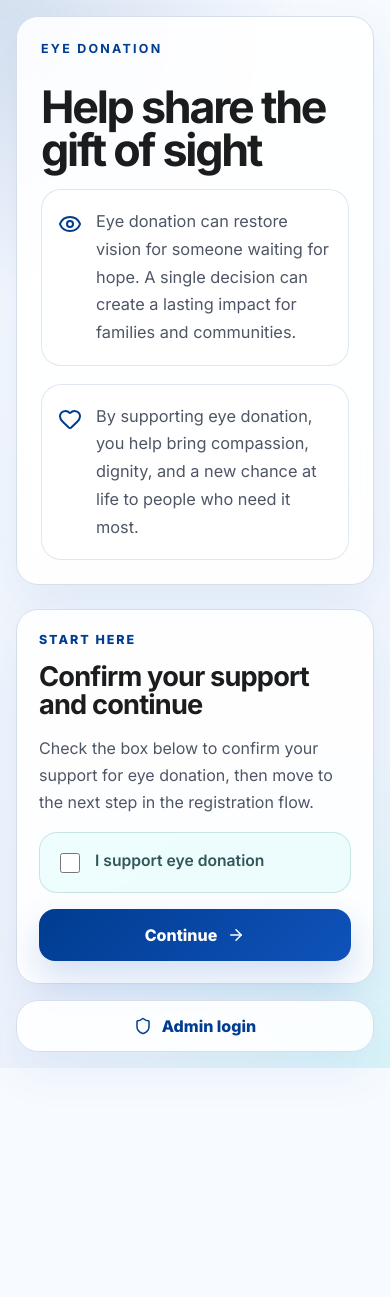
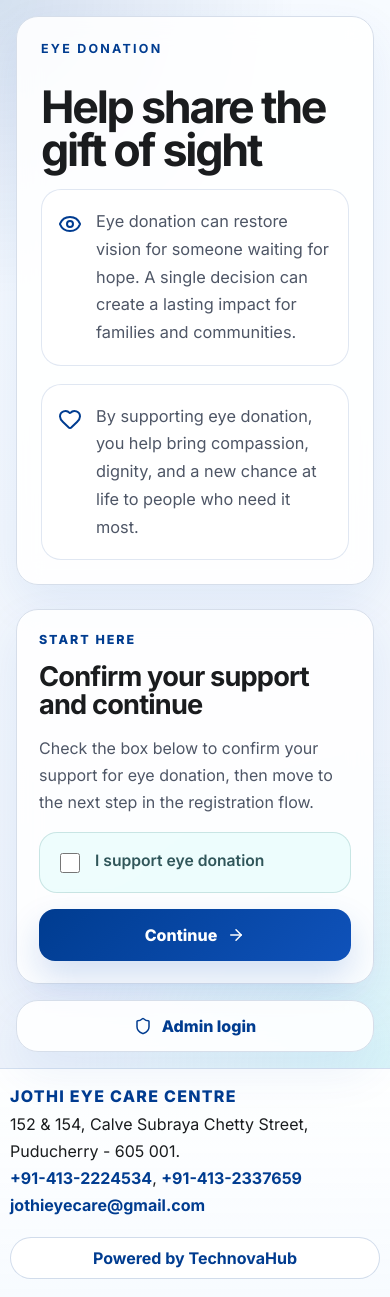
Before and after one commit to technovahub2025/eyedonorfrontend, a React (Create React App) app: page / in a window 390 px wide. Before the commit the page ends 1068 px from the top, so only its background shows below. Built offline with nearby package versions, Linux system fonts and the light colour scheme; no server answers; a web font is replaced by a local one.

Commit message:
Refactor App component: integrate CSS styles, update footer structure, and enhance layout for better responsiveness

```diff
--- a/src/App.css
+++ b/src/App.css
@@ -1,38 +1,80 @@
-.App {
-  text-align: center;
-}
-
-.App-logo {
-  height: 40vmin;
-  pointer-events: none;
-}
-
-@media (prefers-reduced-motion: no-preference) {
-  .App-logo {
-    animation: App-logo-spin infinite 20s linear;
-  }
-}
-
-.App-header {
-  background-color: #282c34;
+.app-shell {
   min-height: 100vh;
   display: flex;
   flex-direction: column;
-  align-items: center;
-  justify-content: center;
-  font-size: calc(10px + 2vmin);
-  color: white;
+  background: #f7fbff;
 }
 
-.App-link {
-  color: #61dafb;
+.app-shell__content {
+  flex: 1 0 auto;
 }
 
-@keyframes App-logo-spin {
-  from {
-    transform: rotate(0deg);
+.app-footer {
+  flex-shrink: 0;
+  border-top: 1px solid rgba(0, 60, 144, 0.14);
+  background: linear-gradient(180deg, rgba(255, 255, 255, 0.92), rgba(247, 251, 255, 0.98));
+  color: #1a1c1e;
+}
+
+.app-footer__inner {
+  width: min(1200px, calc(100% - 32px));
+  margin: 0 auto;
+  padding: 18px 0 22px;
+  display: flex;
+  align-items: center;
+  justify-content: space-between;
+  gap: 20px;
+  flex-wrap: wrap;
+}
+
+.app-footer__center {
+  display: grid;
+  gap: 4px;
+  line-height: 1.45;
+}
+
+.app-footer__title {
+  margin: 0 0 4px;
+  font-weight: 800;
+  letter-spacing: 0.08em;
+  text-transform: uppercase;
+  color: #003c90;
+}
+
+.app-footer__center p {
+  margin: 0;
+}
+
+.app-footer__center a,
+.app-footer__powered {
+  color: #003c90;
+  text-decoration: none;
+  font-weight: 700;
+}
+
+.app-footer__center a:hover,
+.app-footer__powered:hover {
+  text-decoration: underline;
+}
+
+.app-footer__powered {
+  display: inline-flex;
+  align-items: center;
+  gap: 8px;
+  border: 1px solid rgba(0, 60, 144, 0.18);
+  border-radius: 999px;
+  padding: 10px 14px;
+  background: rgba(255, 255, 255, 0.88);
+}
+
+@media (max-width: 640px) {
+  .app-footer__inner {
+    width: min(100% - 20px, 1200px);
+    padding: 16px 0 18px;
   }
-  to {
-    transform: rotate(360deg);
+
+  .app-footer__powered {
+    width: 100%;
+    justify-content: center;
   }
 }
--- a/src/App.js
+++ b/src/App.js
@@ -6,6 +6,7 @@ import TermsPage from './pages/TermsPage';
 import ThankYouPage from './pages/ThankYouPage';
 import UserLoginPage from './pages/UserLoginPage';
 import UserDashboardPage from './pages/UserDashboardPage';
+import './App.css';
 
 const pages = {
   'role-select': RoleSelectPage,
@@ -80,6 +81,7 @@ function App() {
       {activePage !== 'role-select' ? (
         <AppNavigator activePage={activePage} activeRole={activeRole} onNavigate={navigate} />
       ) : null}
+      <main className="app-shell__content">
         <PageComponent
           userToken={userToken}
           onRoleSelect={handleRoleSelect}
@@ -95,6 +97,32 @@ function App() {
           onAdminTokenChange={setAdminToken}
           onLoginSuccess={handleUserLoginSuccess}
         />
+      </main>
+      <footer className="app-footer">
+        <div className="app-footer__inner">
+          <div className="app-footer__center">
+            <p className="app-footer__title">JOTHI EYE CARE CENTRE</p>
+            <p>152 &amp; 154, Calve Subraya Chetty Street,</p>
+            <p>Puducherry - 605 001.</p>
+            <p>
+              <a href="tel:+914132224534">+91-413-2224534</a>,{' '}
+              <a href="tel:+914132337659">+91-413-2337659</a>
+            </p>
+            <p>
+              <a href="mailto:jothieyecare@gmail.com">jothieyecare@gmail.com</a>
+            </p>
+          </div>
+
+          <a
+            className="app-footer__powered"
+            href="https://www.technovahub.in"
+            target="_blank"
+            rel="noreferrer"
+          >
+            Powered by TechnovaHub
+          </a>
+        </div>
+      </footer>
     </div>
   );
 }
```
Lines whose indentation alone changed are shown as unchanged.
